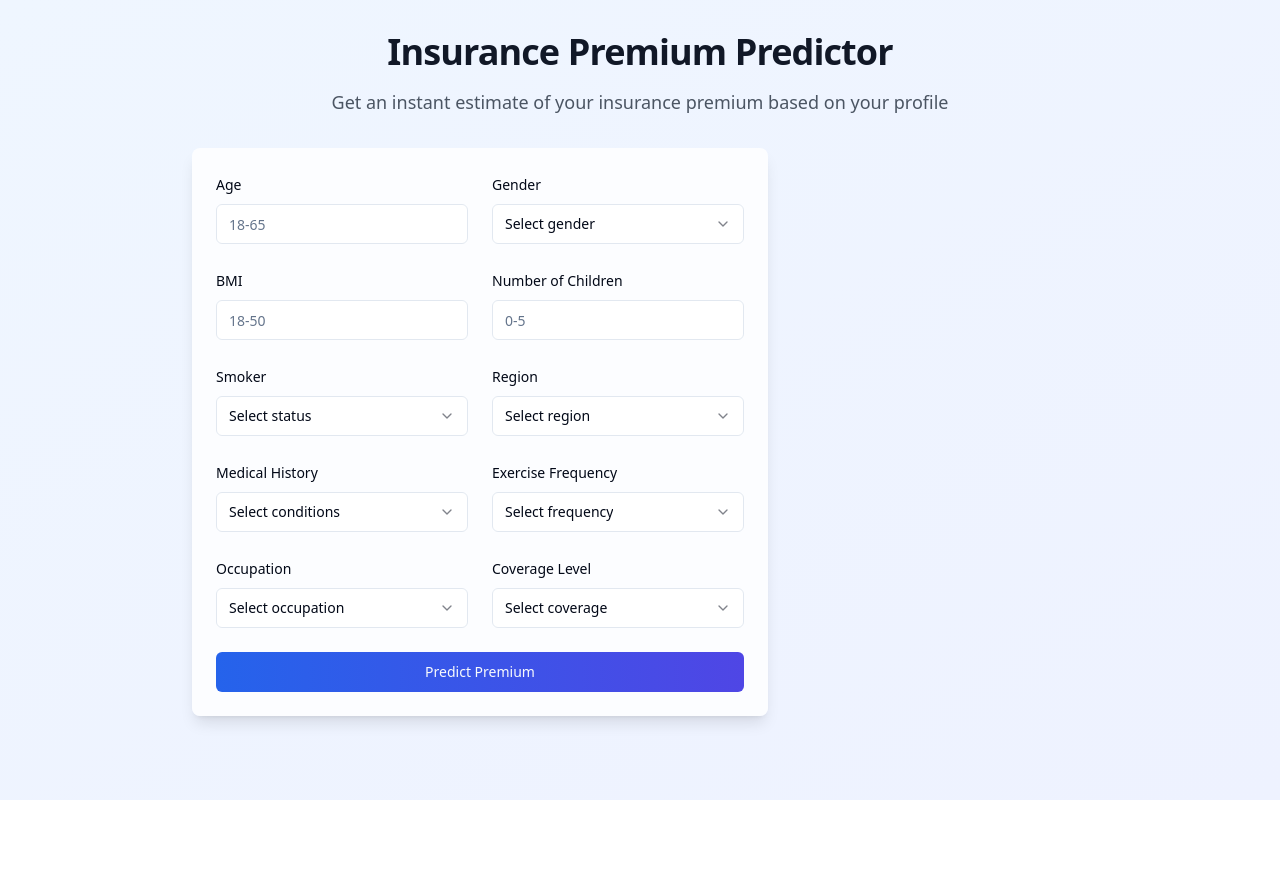
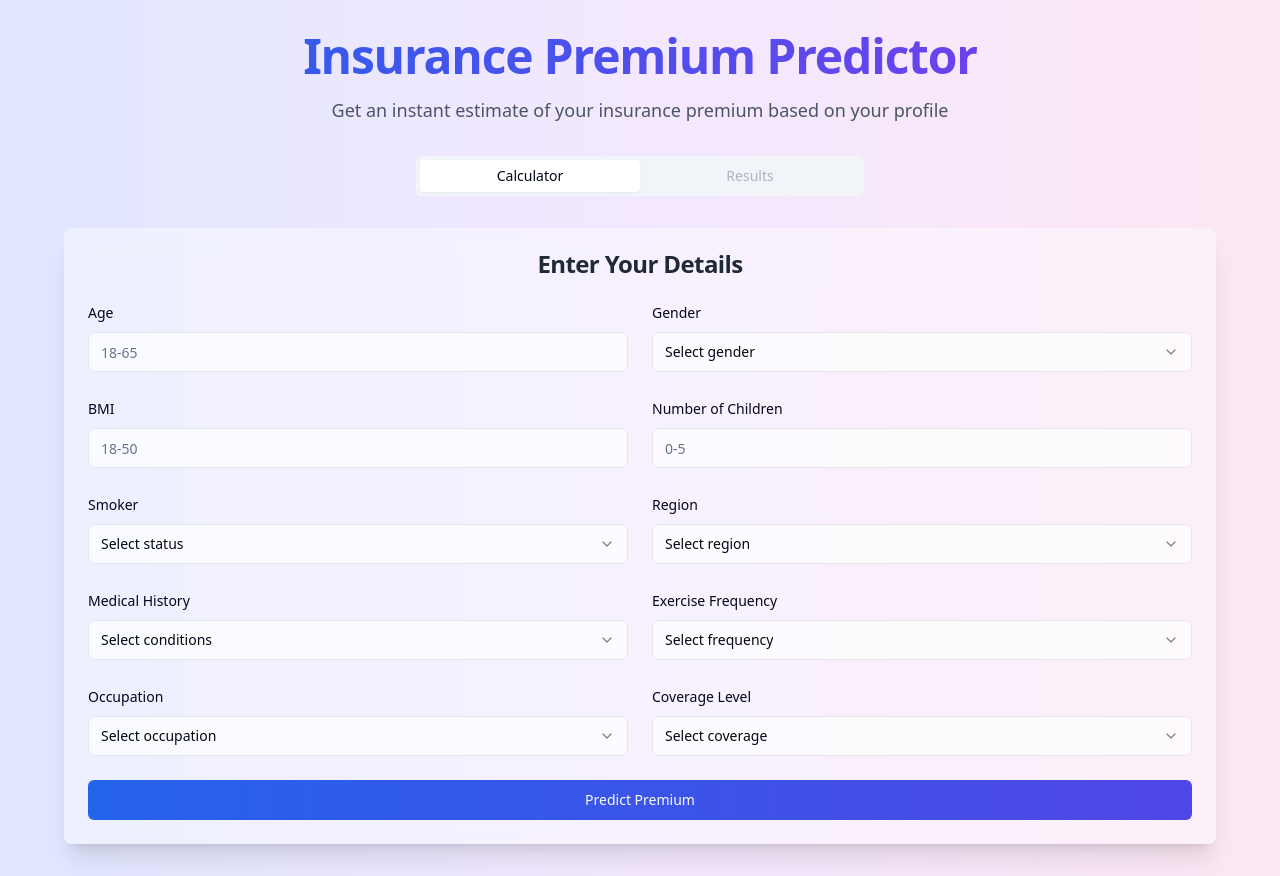
Before and after one commit to trialemail015/premium-predictor-pal, a React (Vite) app: page / in a window 1280 px wide. Before the commit the page ends 800 px from the top, so only its background shows below. Built offline with nearby package versions, Linux system fonts and the light colour scheme.

Commit message:
Refactor application layout
Refactor the application's layout to use a different structure.

```diff
--- a/src/components/ResultDisplay.tsx
+++ b/src/components/ResultDisplay.tsx
@@ -1,6 +1,6 @@
 
 import { motion } from 'framer-motion';
-import { Loader2 } from 'lucide-react';
+import { Loader2, CheckCircle, DollarSign } from 'lucide-react';
 
 export const ResultDisplay = ({
   prediction,
@@ -10,36 +10,60 @@ export const ResultDisplay = ({
   isLoading: boolean;
 }) => {
   return (
-    <div className="space-y-4">
-      <h3 className="text-lg font-semibold text-gray-900">
-        Estimated Premium
-      </h3>
-
+    <div className="space-y-6 py-4">
       {isLoading ? (
-        <div className="flex items-center justify-center py-8">
-          <Loader2 className="w-8 h-8 animate-spin text-blue-600" />
+        <div className="flex flex-col items-center justify-center py-12">
+          <Loader2 className="w-12 h-12 animate-spin text-indigo-600 mb-4" />
+          <p className="text-gray-600">Calculating your premium...</p>
         </div>
       ) : (
         <motion.div
           initial={{ opacity: 0, scale: 0.9 }}
           animate={{ opacity: 1, scale: 1 }}
-          transition={{ duration: 0.3 }}
-          className="text-center py-6"
+          transition={{ duration: 0.4, type: "spring" }}
+          className="flex flex-col items-center py-8"
         >
-          <span className="text-4xl font-bold text-blue-600">
-            ${prediction?.toLocaleString(undefined, {
-              minimumFractionDigits: 2,
-              maximumFractionDigits: 2
-            })}
-          </span>
-          <p className="text-sm text-gray-500 mt-2">per year</p>
+          <div className="relative mb-6">
+            <div className="absolute inset-0 flex items-center justify-center">
+              <motion.div
+                initial={{ scale: 0 }}
+                animate={{ scale: 1 }}
+                transition={{ delay: 0.2, type: "spring" }}
+                className="w-24 h-24 bg-indigo-100 rounded-full"
+              />
+            </div>
+            <div className="relative flex items-center justify-center">
+              <DollarSign className="w-12 h-12 text-indigo-600" />
+            </div>
+          </div>
+
+          <h3 className="text-xl font-semibold text-gray-800 mb-3">
+            Your Estimated Premium
+          </h3>
+
+          <div className="flex items-baseline">
+            <span className="text-5xl font-bold text-indigo-600">
+              ${prediction?.toLocaleString(undefined, {
+                minimumFractionDigits: 2,
+                maximumFractionDigits: 2
+              })}
+            </span>
+            <span className="text-gray-500 ml-2">per year</span>
+          </div>
+
+          <div className="mt-6 flex items-center text-green-600">
+            <CheckCircle className="w-5 h-5 mr-1" />
+            <span className="text-sm">Calculation complete</span>
+          </div>
+
+          <div className="mt-8 p-4 bg-blue-50 rounded-lg max-w-sm">
+            <p className="text-sm text-gray-600">
+              This is an estimated premium based on the provided information.
+              Actual premiums may vary depending on additional factors and provider policies.
+            </p>
+          </div>
         </motion.div>
       )}
-
-      <p className="text-xs text-gray-500 text-center">
-        This is an estimated premium based on the provided information.
-        Actual premiums may vary.
-      </p>
     </div>
   );
 };
--- a/src/pages/Index.tsx
+++ b/src/pages/Index.tsx
@@ -1,9 +1,10 @@
 
 import { useState } from 'react';
 import { motion } from 'framer-motion';
-import { Card } from '@/components/ui/card';
+import { Card, CardContent, CardHeader, CardTitle } from '@/components/ui/card';
 import { PredictionForm } from '@/components/PredictionForm';
 import { ResultDisplay } from '@/components/ResultDisplay';
+import { Tabs, TabsContent, TabsList, TabsTrigger } from "@/components/ui/tabs";
 
 const Index = () => {
   const [prediction, setPrediction] = useState<number | null>(null);
@@ -18,15 +19,15 @@ const Index = () => {
   };
 
   return (
-    <div className="min-h-screen bg-gradient-to-br from-blue-50 to-indigo-50 p-4 sm:p-6 md:p-8">
-      <div className="max-w-4xl mx-auto space-y-8">
+    <div className="min-h-screen bg-gradient-to-r from-indigo-100 via-purple-100 to-pink-100 p-4 sm:p-6 md:p-8">
+      <div className="max-w-6xl mx-auto">
         <motion.div
           initial={{ opacity: 0, y: 20 }}
           animate={{ opacity: 1, y: 0 }}
           transition={{ duration: 0.5 }}
-          className="text-center space-y-4"
+          className="text-center space-y-4 mb-8"
         >
-          <h1 className="text-4xl font-bold text-gray-900 tracking-tight">
+          <h1 className="text-4xl md:text-5xl font-bold bg-clip-text text-transparent bg-gradient-to-r from-blue-600 to-violet-600 tracking-tight">
             Insurance Premium Predictor
           </h1>
           <p className="text-lg text-gray-600 max-w-2xl mx-auto">
@@ -34,20 +35,56 @@ const Index = () => {
           </p>
         </motion.div>
 
-        <div className="grid gap-8 md:grid-cols-[2fr,1fr]">
-          <Card className="p-6 bg-white/80 backdrop-blur-sm border-0 shadow-lg">
+        <Tabs defaultValue="calculator" className="w-full">
+          <TabsList className="grid w-full max-w-md mx-auto grid-cols-2 mb-8">
+            <TabsTrigger value="calculator">Calculator</TabsTrigger>
+            <TabsTrigger value="results" disabled={prediction === null && !isLoading}>Results</TabsTrigger>
+          </TabsList>
+
+          <TabsContent value="calculator">
+            <Card className="backdrop-blur-md bg-white/40 border-0 shadow-xl">
+              <CardHeader>
+                <CardTitle className="text-center text-gray-800">Enter Your Details</CardTitle>
+              </CardHeader>
+              <CardContent>
                 <PredictionForm onSubmit={handlePredict} isLoading={isLoading} />
+              </CardContent>
             </Card>
+          </TabsContent>
 
-          {(prediction !== null || isLoading) && (
-            <Card className="p-6 bg-white/80 backdrop-blur-sm border-0 shadow-lg h-fit">
+          <TabsContent value="results">
+            <motion.div
+              initial={{ opacity: 0, scale: 0.95 }}
+              animate={{ opacity: 1, scale: 1 }}
+              transition={{ duration: 0.3 }}
+            >
+              <Card className="backdrop-blur-md bg-white/40 border-0 shadow-xl max-w-md mx-auto">
+                <CardHeader>
+                  <CardTitle className="text-center text-gray-800">Your Estimate</CardTitle>
+                </CardHeader>
+                <CardContent>
                   <ResultDisplay
                     prediction={prediction}
                     isLoading={isLoading}
                   />
+                </CardContent>
               </Card>
+            </motion.div>
+          </TabsContent>
+        </Tabs>
+
+        {prediction !== null && (
+          <motion.div
+            initial={{ opacity: 0, y: 20 }}
+            animate={{ opacity: 1, y: 0 }}
+            transition={{ delay: 0.3, duration: 0.5 }}
+            className="mt-8 text-center"
+          >
+            <p className="text-sm text-gray-500">
+              Want to see how changing your details affects your premium? Adjust your information and recalculate.
+            </p>
+          </motion.div>
         )}
-        </div>
       </div>
     </div>
   );
```
Lines whose indentation alone changed are shown as unchanged.
